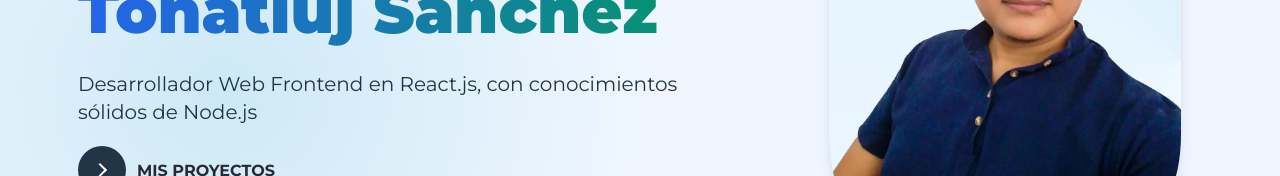
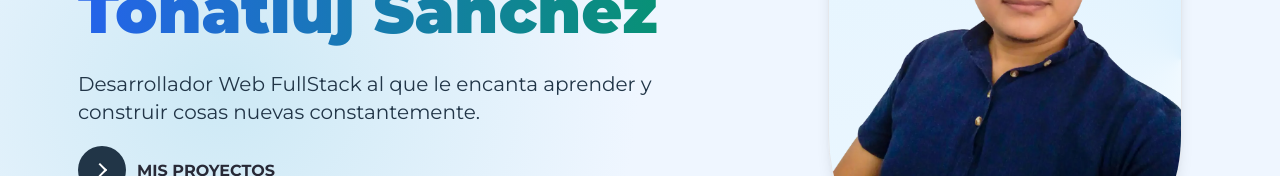
Before and after one commit to tonatiujsanchez/tsx, a Next.js app: page / in a window 1280 px wide. Shown: the part 357-533 px from the top of the page. Built offline with nearby package versions, Linux system fonts and the light colour scheme; what tailwindcss-animated would draw is missing.

Commit message:
Descripción de Sobre Mi actualizado

```diff
--- a/src/components/home/AboutMe.tsx
+++ b/src/components/home/AboutMe.tsx
@@ -37,7 +37,7 @@ export const AboutMe = () => {
                     <div className="md:w-[60%]">
                         <h2 className="text-center font-extrabold text-3xl md:text-4xl mb-5 md:mb-10 uppercase">Sobre mi</h2>
                         <div className="lg:text-lg">
-                            <p className="mb-5">Mi nombre es <strong>Tonatiuj Sánchez Jiménez y soy Desarrollador Web Frontend</strong> con un fuerte compromiso con la colaboración y solución de problemas de software, cumpliendo con los <strong>altos estándares</strong> de <strong>experiencia de usuario, usabilidad y rendimiento</strong>. He tenido la oportunidad de utilizar diferentes programas de diseño y lenguajes de programación para satisfacer con éxito las necesidades de diferentes tipos de clientes.</p>
+                            <p className="mb-5">Mi nombre es <strong>Tonatiuj Sánchez Jiménez y soy Desarrollador Web FullStack</strong> con un fuerte compromiso con la colaboración y solución de problemas de software, cumpliendo con los <strong>altos estándares</strong> de <strong>experiencia de usuario, usabilidad y rendimiento</strong>. He tenido la oportunidad de utilizar diferentes programas de diseño y lenguajes de programación para satisfacer con éxito las necesidades de diferentes tipos de clientes.</p>
                             <p className="mb-5">Además de mi experiencia en el desarrollo web, también disfruto <strong>explorar nuevas tecnologías y aprender constantemente</strong>.</p>
                             <p>Fuera del ámbito profesional, soy un entusiasta del Taekwondo, una disciplina que me ha enseñado valores fundamentales como <strong>la perseverancia, la disciplina y el respeto</strong>. A través de esta práctica, he desarrollado habilidades de concentración y trabajo en equipo que aplico en mi carrera como desarrollador.</p>
                         </div>
--- a/src/components/home/Hero.tsx
+++ b/src/components/home/Hero.tsx
@@ -60,7 +60,7 @@ export const Hero = () => {
                 <div className="md:order-1 sm:px-5 sm:w-[70%] md:w-[55%]">
                     <p className="font-bold text-xl mb-0 md:mb-3">¡Hola! 👋 soy</p>
                     <h1 className="text-[2.3rem] sm:text-[2.4rem] lg:text-[3.5rem] xl:text-[3.9rem] font-black text-transparent bg-clip-text bg-gradient-to-r from-blue-600 to-emerald-600 mb-1 md:mb-3">Tonatiuj Sánchez</h1>
-                    <p className="mb-5 md:text-xl max-w-[40rem]">Desarrollador Web Frontend en React.js, con conocimientos sólidos de Node.js</p>
+                    <p className="mb-5 md:text-xl max-w-[40rem] text-pretty">Desarrollador Web FullStack al que le encanta aprender y construir cosas nuevas constantemente.</p>
                     <LinkProjects href="#projects" className="learn-more">
                         <span className="circle" aria-hidden="true">
                             <span className="icon arrow"></span>
```
